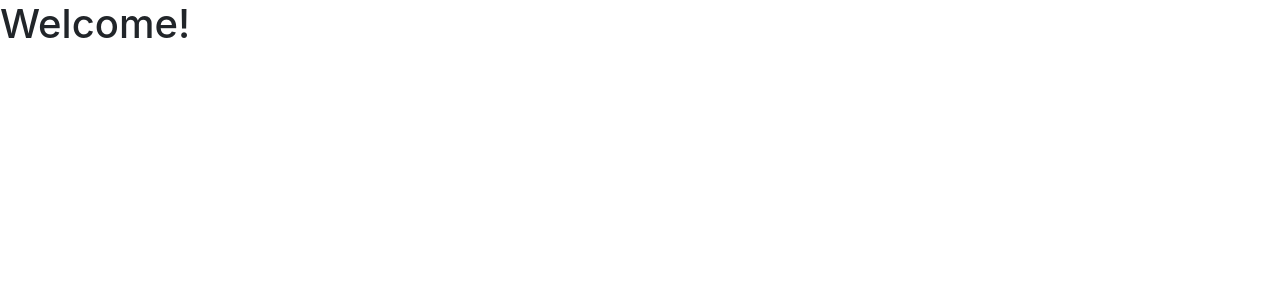
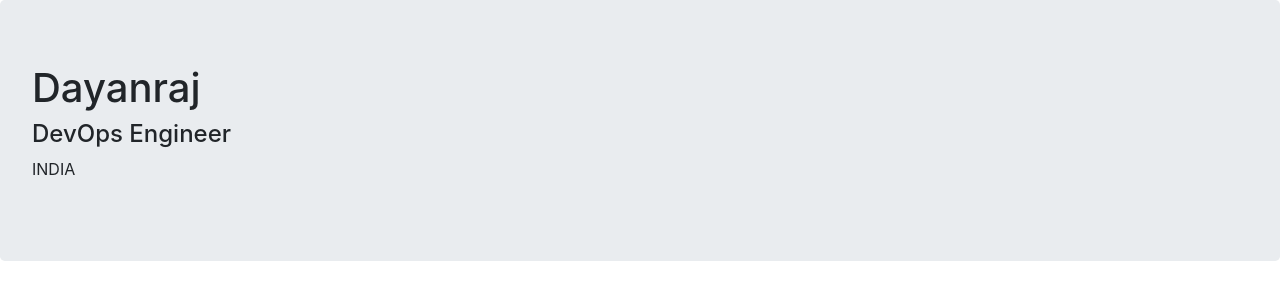
Before and after one commit to koavan/koavan.github.io, a plain HTML site: page index.html in a window 1280 px wide. Drawn offline with Linux system fonts and the light colour scheme.

Commit message:
Added jumbotron with name and occupation

```diff
--- a/index.html
+++ b/index.html
@@ -9,7 +9,11 @@
     <link href="bootstrap/css/bootstrap.css" rel="stylesheet">
 </head>
 <body>
-    <h1>Welcome!</h1>
+    <div class="jumbotron">
+        <h1>Dayanraj</h1>
+        <h4>DevOps Engineer</h4>
+        <p>INDIA</p>
+    </div>
 
     <!-- Bootstrap core JavaScript
     ================================================== -->
```
